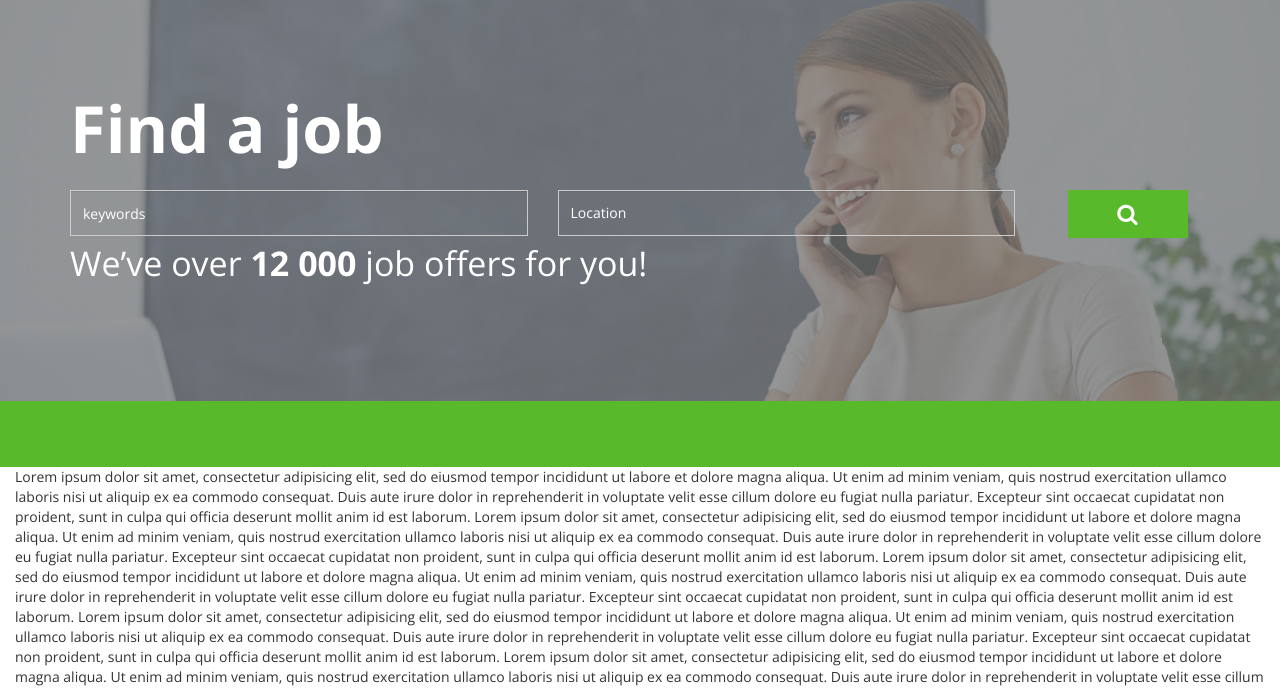
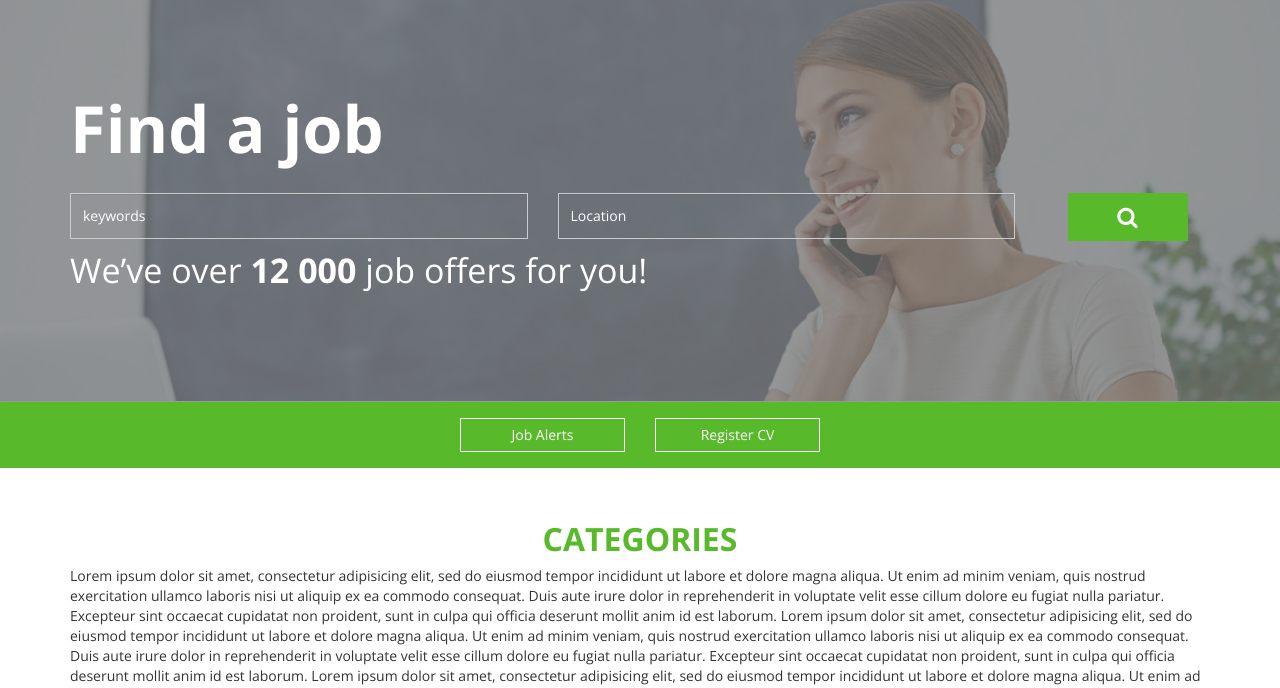
Before and after one commit to AndrewDuarte/sample-one, a plain HTML site: page index.html in a window 1280 px wide. Shown: the part 107-795 px from the top of the page. Drawn offline with nearby package versions, Linux system fonts and the light colour scheme.

Commit message:
Updates
Updates to banner mostly

```diff
--- a/css/style.css
+++ b/css/style.css
@@ -45,6 +45,16 @@ Stylesheet Components:
 
 	h1 {
 		font-size: 65px;
+		font-weight: 700;
+	}
+
+	h2{
+		font-size: 32px;
+		text-transform: uppercase;
+	}
+
+	h2,h3,h4,h5,h6{
+		color: #58ba2b;
 		font-weight: 700;
 	}
 
@@ -123,41 +133,41 @@ Stylesheet Components:
 	/* 	- BANNER  */
 	.banner-box{
 		position: relative;
-		height: 508px;
-		background: url('../images/banner-bg.jpg') no-repeat top center;
-		background-position-y: 100px;
+	    min-height: 509px;
+	    width: 100%;
+	    background: url(../images/banner-bg.jpg) no-repeat;
 	    background-size: contain;
 	    background-attachment: fixed;
-	}
-
-	.banner-box .row h1{
-		position: absolute;
-		color: #fff;
-		top: 180px;
-		width: 100%;
-	}
-
-	.banner-box .row .form-inline{
-		position: absolute;
-		top: 297px;
-		width: 1170px;
+	    background-position: center 100px;
 	}
 
 	.banner-fore{
 	    position: absolute;
-		height: 508px;
+	    height: 100%;
 	    width: 100%;
-		background-image: url('../images/lady.png');
+	    background-image: url(../images/lady.png);
 	    background-size: contain;
 	    background-repeat: no-repeat;
-		background-position-y: 100px;
+	    background-position: center 100px;
 	}
 
 	.banner-overlay{
 		background-size: contain;
-		height: 508px;
+		height: 100%;
 		background-color: rgba(118, 120, 121, 0.75);
 	}
+
+	.banner-box .row h1{
+		position: relative;
+		color: #fff;
+		top: 180px;
+	}
+
+	.banner-box .row .form-inline{
+		position: relative;
+    	top: 198px;
+	}
+
 
 	.banner-box .form-group{
 		width: 100%;
@@ -209,17 +219,24 @@ Stylesheet Components:
 	}
 
 	.banner-box .slogan{
+    	position: relative;
+    	top: 203px;
+    	font-size: 34px;
     	color: #fff;
-		font-size: 34px;
-		position: absolute;
-		top: 345px;
-		width: 1170px;
 	}
 
 
 /* 4. CONTENT SECTION */
 	/* 	- CTA BAR */
-	.ctaBar{
+	.cta-bar{
 		height: 66px;
 		background-color: #58ba2b;
 	}
+
+	.cta-btn{
+		color: #fff;
+	    border: #fff solid 1px;
+	    padding-top: 6px;
+	    padding-bottom: 6px;
+	    margin-top: 16px;
+	}
--- a/index.html
+++ b/index.html
@@ -30,7 +30,7 @@
 			<div class="container">
 				<div class="row">
 					<!-- Socail Icons -->
-				<div class="col-xs-offset-3 col-sm-offset-8 col-md-offset-8 col-lg-offset-8 col-xs-4 col-sm-2 col-md-2 col-lg-2 text-right">
+					<div class="col-xs-offset-3 col-sm-offset-6 col-md-offset-7 col-lg-offset-8 col-xs-4 col-sm-3 col-md-2 col-lg-2 text-right">
 						<!-- Facebook Icon -->
 						<a href="https://www.facebook.com/" target="_blank">
 						<i class="fa fa-facebook social-icon" aria-hidden="true"></i></a>
@@ -42,7 +42,7 @@
 						<i class="fa fa-linkedin social-icon" aria-hidden="true"></i></a>
 					</div>
 					<!-- Login / Register -->
-				<div class="col-xs-5 col-sm-2 col-md-2 col-lg-2">
+					<div class="col-xs-5 col-sm-3 col-md-3 col-lg-2">
 						<!-- Login -->
 						<a href="/">
 						<div class="col-xs-6 col-sm-6 col-md-6 col-lg-6 text-center member-btn">
@@ -103,8 +103,8 @@
 		<div class="banner-box">
 			<div class="banner-fore">
 				<div class="banner-overlay">
+					<!-- Banner Title -->
 					<div class="container">
-						<!-- Banner Title -->
 						<div class="row">
 							<div class="col-xs-12 col-sm-12 col-md-12 col-lg-12">
 								<h1>Find a job</h1>
@@ -113,26 +113,26 @@
 						<!-- Search Field -->
 						<div class="row">
 							<form class="form-inline">
-								<div class="col-xs-5 col-sm-5 col-md-5 col-lg-5">
+								<div class="col-xs-12 col-sm-5 col-md-5 col-lg-5">
 								  <div class="form-group">
 
 									   <label for="keyword">Keyword</label>
 									    <input type="text" class="form-control" id="keyword" placeholder="keywords">
 								  </div>
 							  	</div>
-								<div class="col-xs-5 col-sm-5 col-md-5 col-lg-5">
+								<div class="col-xs-12 col-sm-5 col-md-5 col-lg-5">
 								  <div class="form-group">
 								    <label for="pwd">Location</label>
 								    <select class="form-control" id="sel1">
 								    	<option disabled selected value>Location</option>
-									    <option>1</option>
-									    <option>2</option>
-									    <option>3</option>
-									    <option>4</option>
+									    <option>Sydney</option>
+									    <option>Melbourne</option>
+									    <option>Brisbane</option>
+									    <option>Perth</option>
 								  	</select>
 								  </div>
 								</div>
-								<div class="col-xs-2 col-sm-2 col-md-2 col-lg-2 text-center">
+								<div class="col-xs-12 col-sm-2 col-md-2 col-lg-2 text-center">
 									<button type="submit" class="btn btn-search"><i class="fa fa-search" aria-hidden="true"></i></button>
 								</div>
 							</form>
@@ -148,17 +148,30 @@
 			</div>
 		</div>
 		<!-- Banner Bar -->
-		<div class="ctaBar">
+		<div class="cta-bar">
 			<div class="container">
-
+				<div class="row">
+					<div class="col-xs-2 col-sm-2 col-md-2 col-lg-2 col-xs-offset-4 col-sm-offset-4 col-md-offset-4 col-lg-offset-4 text-center">
+						<div class="cta-btn">Job Alerts</div>
+					</div>
+					<div class="col-xs-2 col-sm-2 col-md-2 col-lg-2 text-center">
+						<div class="cta-btn">Register CV</div>
 					</div>
 				</div>
+			</div>
+		</div>
+
+
 		<!-- Categories  -->
-		<div class="container-fluid">
-
+		<div class="container">
+			<div class="row">
+				<div class="col-xs-12 col-sm-12 col-md-12 col-lg-12 text-center">
+					<h2 style="margin-top: 53px;">CATEGORIES</h2>
+				</div>
+			</div>
 		</div>
 		<!-- Jobs  -->
-		<div class="container-fluid">
+		<div class="container">
 			Lorem ipsum dolor sit amet, consectetur adipisicing elit, sed do eiusmod
 			tempor incididunt ut labore et dolore magna aliqua. Ut enim ad minim veniam,
 			quis nostrud exercitation ullamco laboris nisi ut aliquip ex ea commodo
```
Lines whose indentation alone changed are shown as unchanged.
